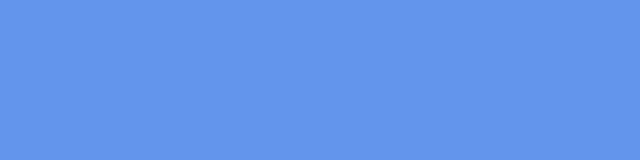
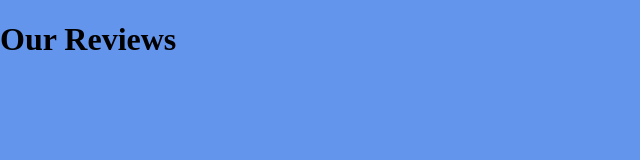
Before and after one commit to zarry0/js_reviews, a plain HTML site: page index.html in a window 1280 px wide. Shown: the whole page, without its empty margins (0-640 px from the left). Drawn offline with Linux system fonts and the light colour scheme.

Commit message:
Modified HTML code

```diff
--- a/index.html
+++ b/index.html
@@ -11,7 +11,16 @@
     <title>Reviews</title>
 </head>
 <body>
+    <div class="container">
+        <div class="title">
+            <h1>Our Reviews</h1>
+        </div>
+        <div class="review-container">
+            <div class="pic-section">
 
+            </div>
+        </div>
+    </div>
     <script src="script.js"></script>
 </body>
 </html>
```
